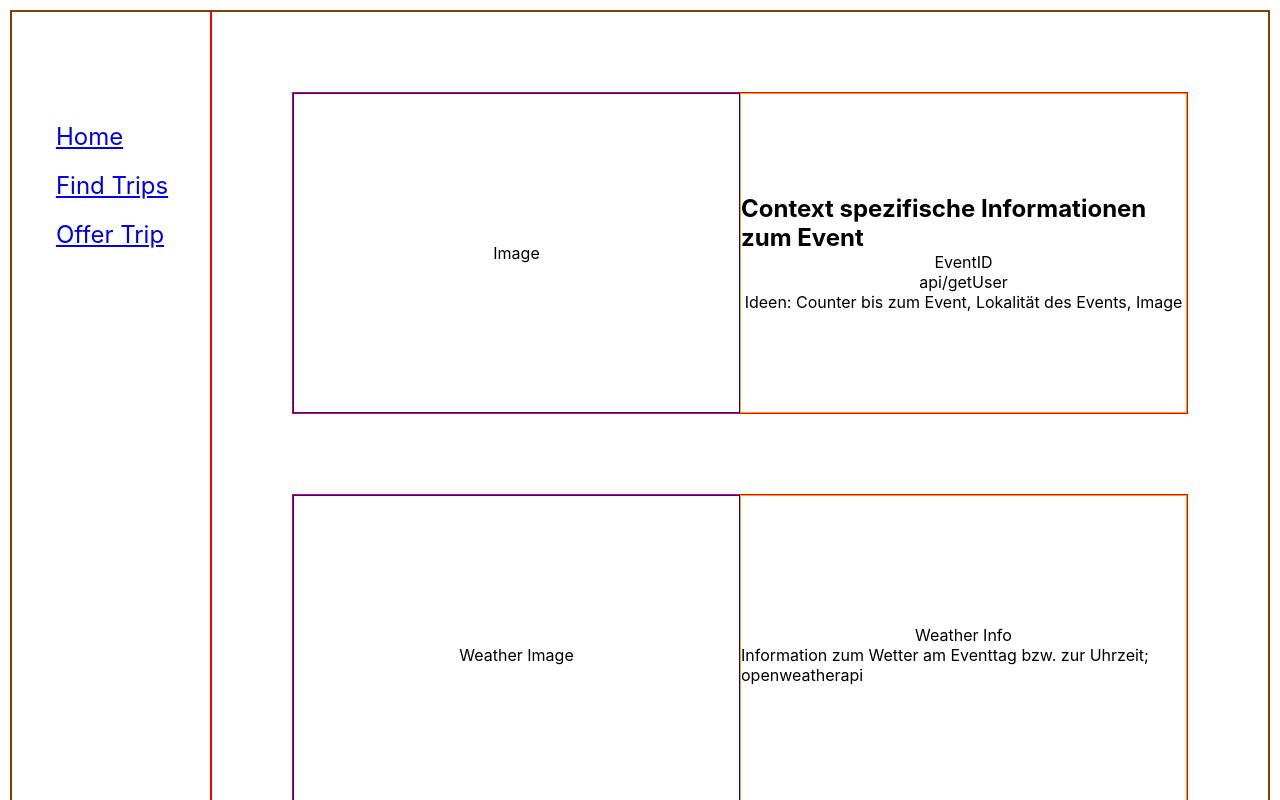
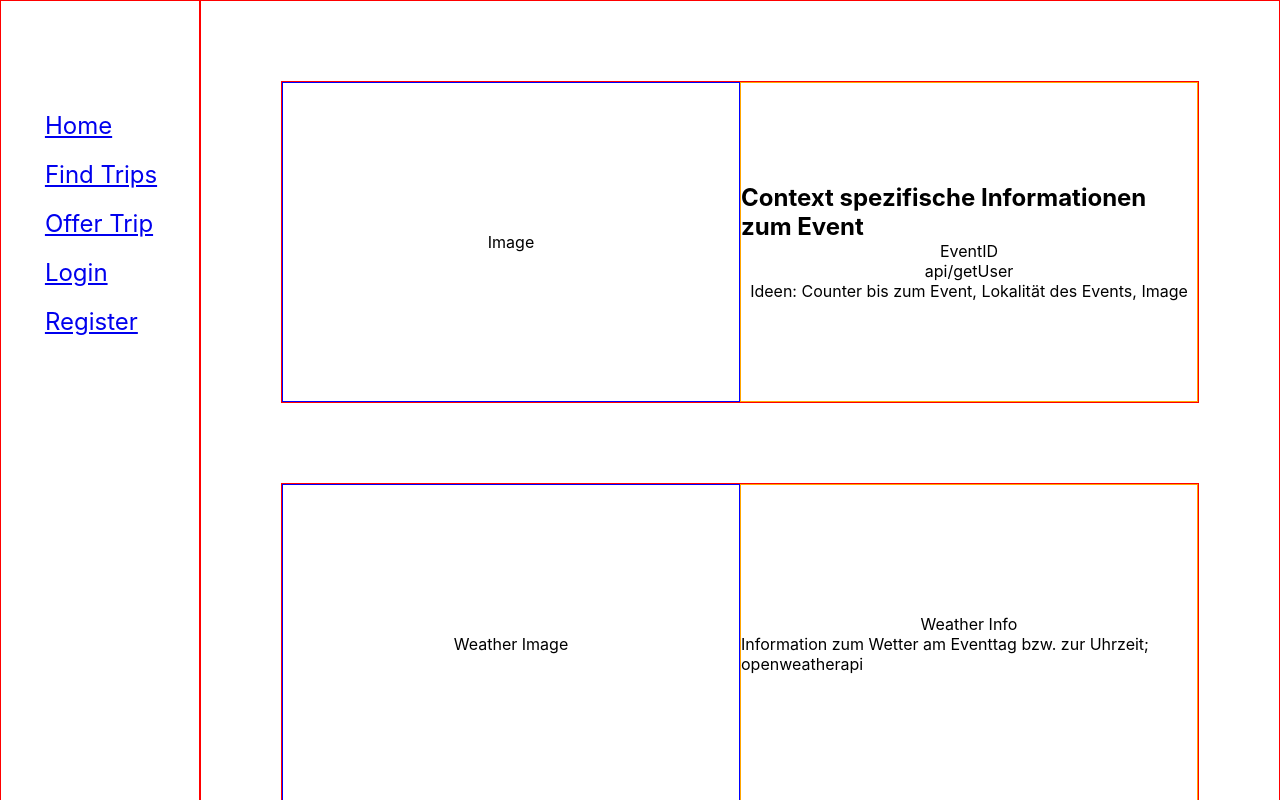
Before and after one commit to as-czyk/project-tt-app, a React (Create React App) app in the folder client/: page / in a window 1280 px wide. Shown: the top 800 px of the page. Built offline with nearby package versions, Linux system fonts and the light colour scheme.

Commit message:
embedded login and register forms in app.js; changed layout styling

```diff
--- a/client/src/App.css
+++ b/client/src/App.css
@@ -12,17 +12,17 @@
   grid-template-areas:
     'nav ctn'
     'ft ft';
-  border: 1px solid green;
-  margin: 10px;
 }
 
 .navbar__container {
   grid-area: nav;
+  min-height: 100vh;
   border: 1px solid red;
 }
 
 .content__container {
   grid-area: ctn;
+  min-height: 100vh;
   border: 1px solid red;
 }
 
--- a/client/src/App.js
+++ b/client/src/App.js
@@ -8,6 +8,8 @@
 import Navigation from './components/navigation/Navigation';
 import Home from './components/Pages/Home';
 import Footer from './components/Footer/Footer';
+import Login from './components/auth/Login';
+import Register from './components/auth/Register';
 
 function App() {
   return (
@@ -22,6 +24,8 @@
               <Route exact path='/' component={Home} />
               <Route exact path='/trips' component={Trips} />
               <Route exact path='/offertrip' component={OfferTrip} />
+              <Route exact path='/login' component={Login} />
+              <Route exact path='/register' component={Register} />
             </Switch>
           </div>
           <div className='className=footer__container'>
--- a/client/src/components/navigation/Navigation.js
+++ b/client/src/components/navigation/Navigation.js
@@ -16,6 +16,12 @@
         <li>
           <Link to='/offertrip'>Offer Trip</Link>
         </li>
+        <li>
+          <Link to='/login'>Login</Link>
+        </li>
+        <li>
+          <Link to='/register'>Register</Link>
+        </li>
       </ul>
     </nav>
   );
```
